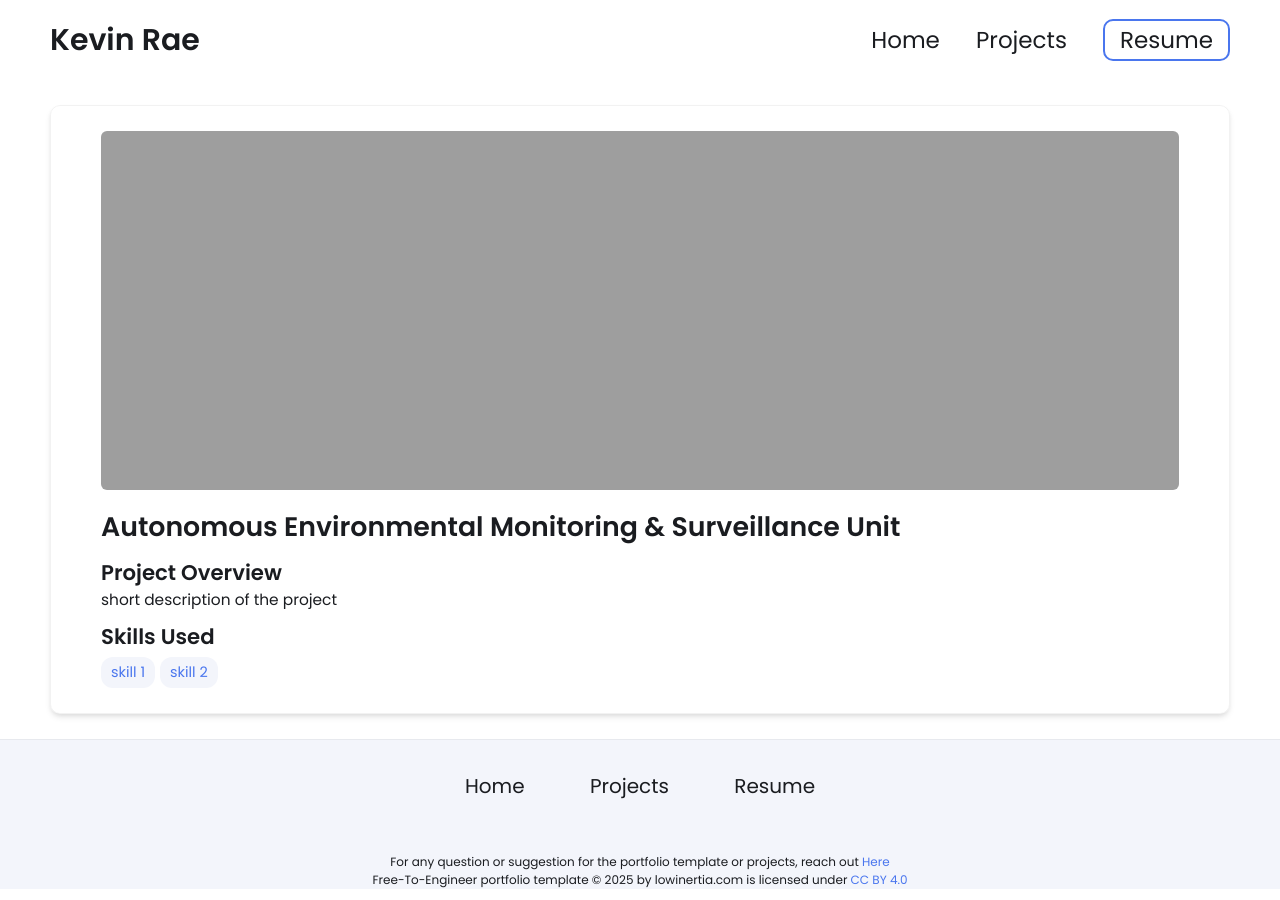
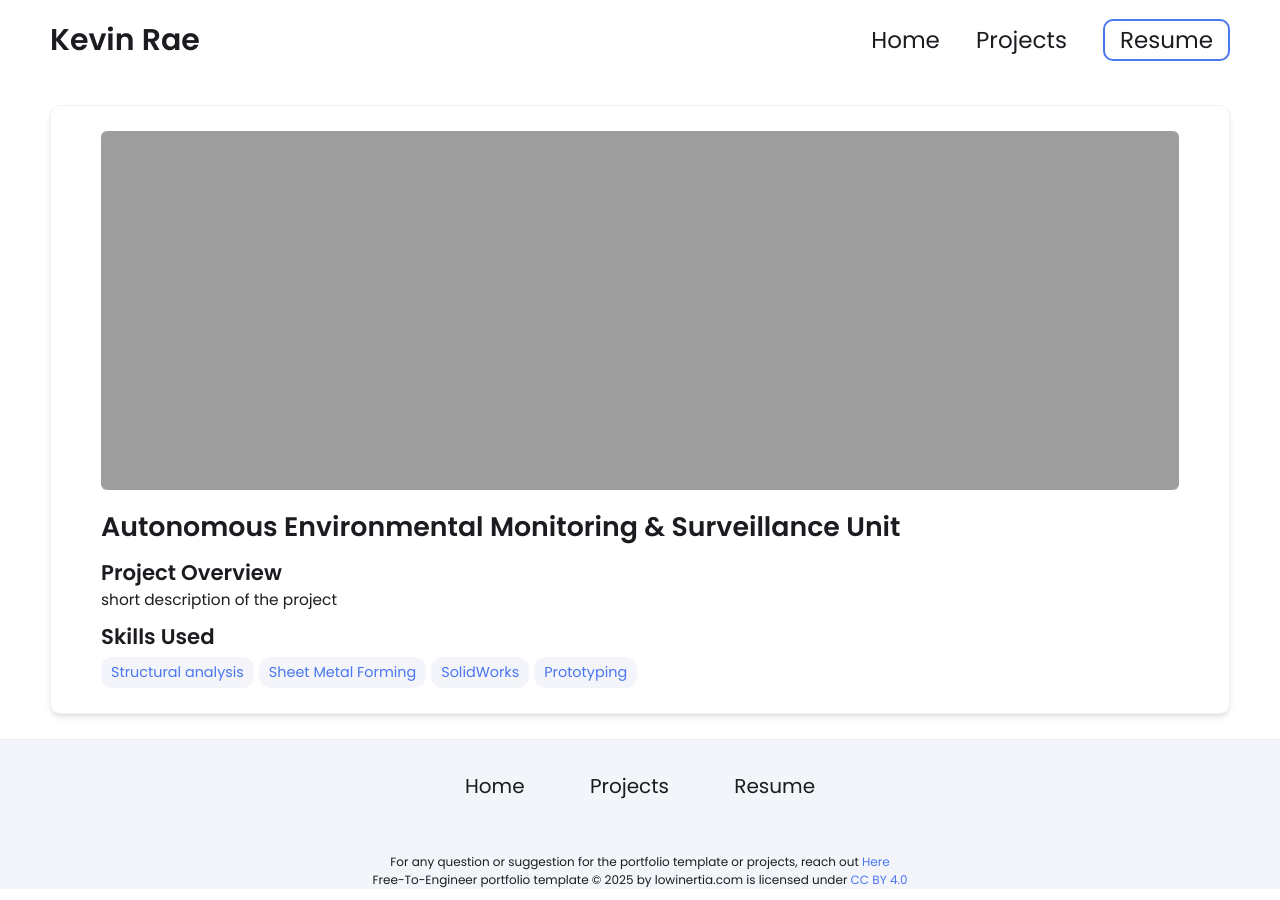
Before and after one commit to kevinrae001/kevinrae001.github.io, a Jekyll site: the page built from _projects/ Autonomous Environmental Monitoring & Surveillance Unit /index.md, in a window 1280 px wide. Built offline with Jekyll 4.4.1, drawn with Linux system fonts in a browser that asks for light colours.

Commit message:
Update index.md

```diff
--- a/_projects/ Autonomous Environmental Monitoring & Surveillance Unit /index.md
+++ b/_projects/ Autonomous Environmental Monitoring & Surveillance Unit /index.md
@@ -3,7 +3,9 @@ layout: post
 title: Autonomous Environmental Monitoring & Surveillance Unit
 description:  short description of the project
 skills:
-- skill 1
-- skill 2
-main-image: /project.webp
+- Structural analysis
+- Sheet Metal Forming
+- SolidWorks
+- Prototyping
+main-image: /AEMS01.jpg
 ---
```
